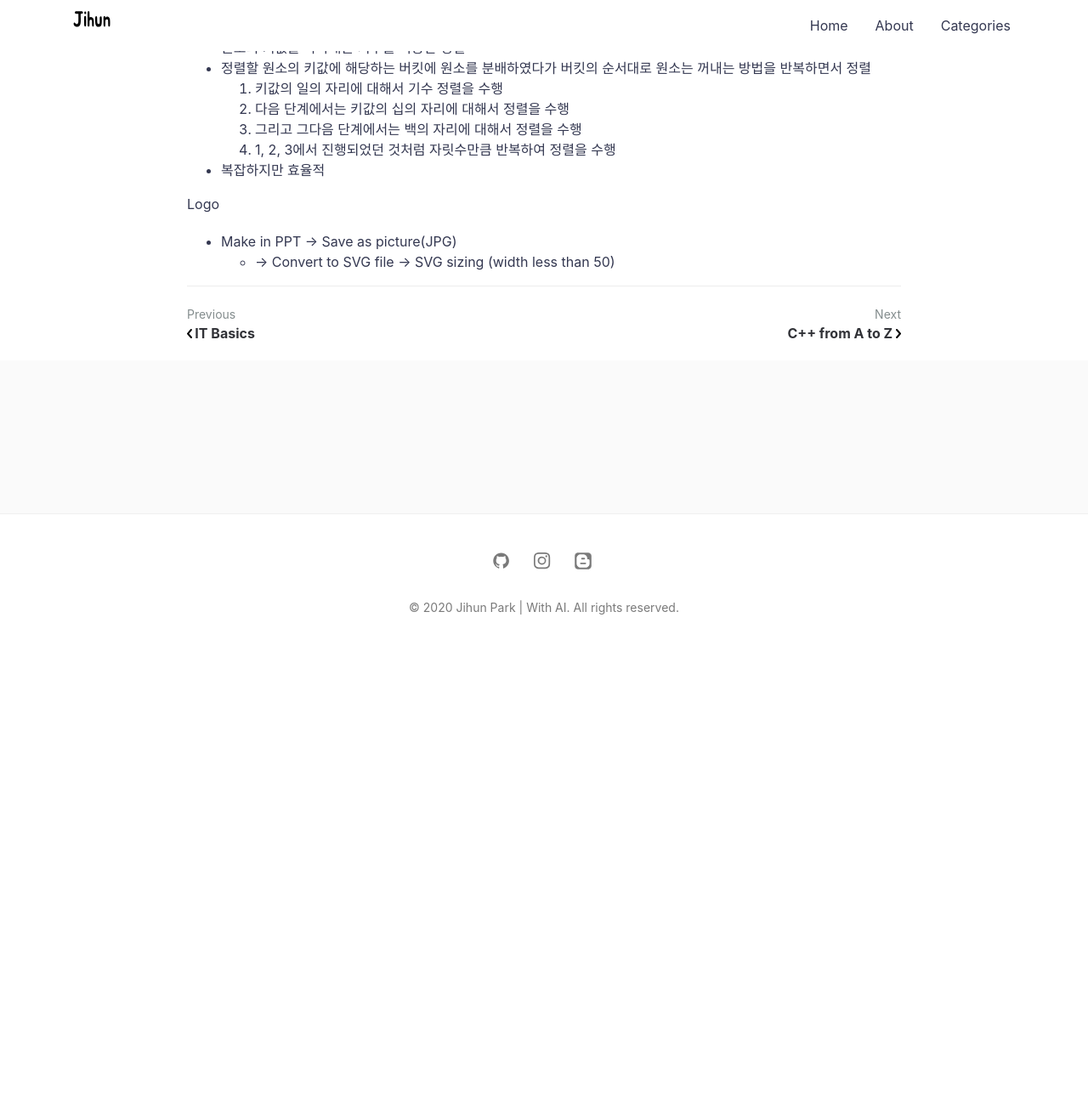
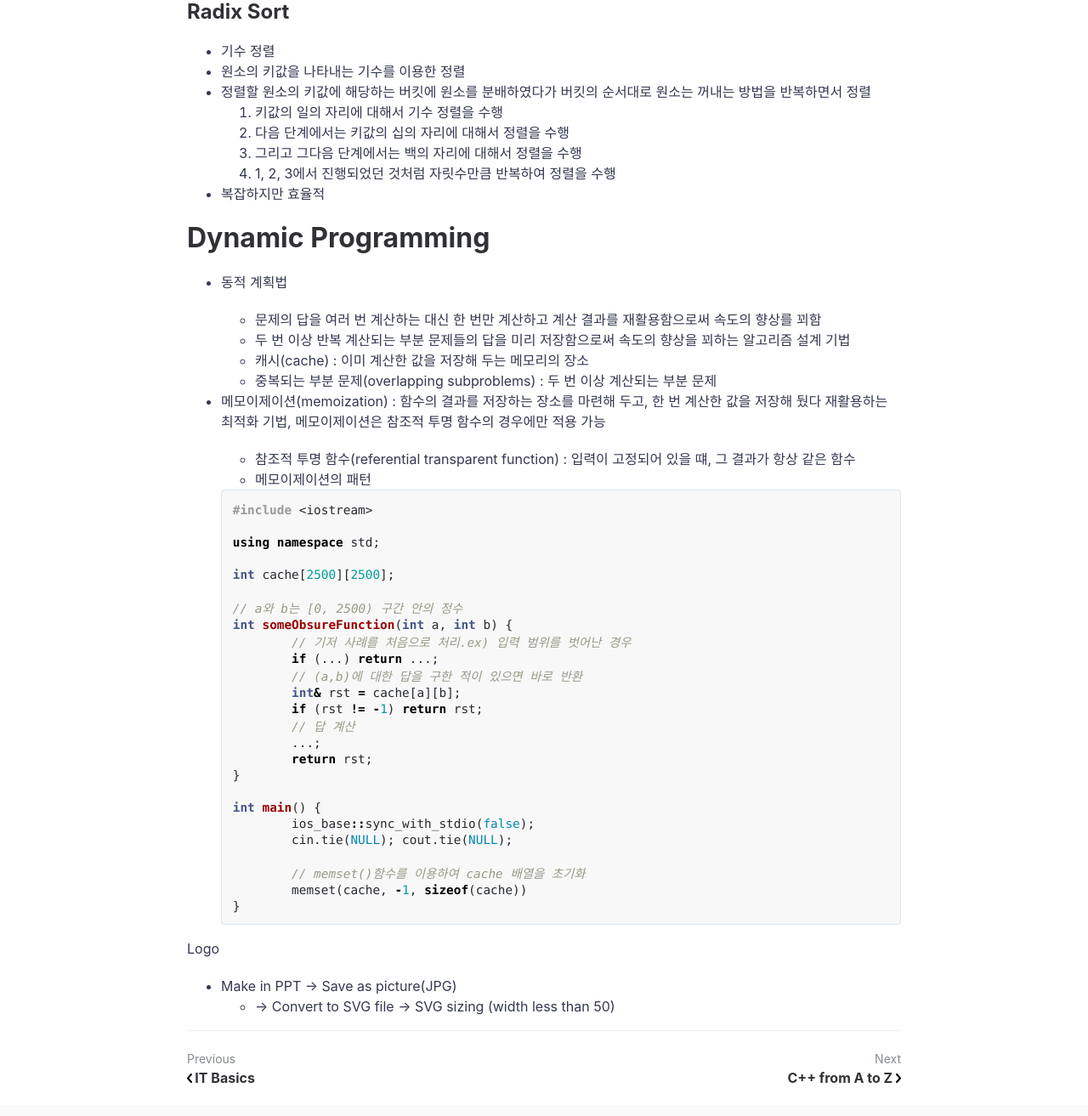
Before and after one commit to jihunparkme/jihunparkme.github.io, a Jekyll site: the page built from _posts/2020-01-06-Algorithm.md, in a window 1280 px wide and 1400 px high, scrolled down 17307 px. Shown: the top 1313 px of the window at 85% size. Built offline with Jekyll 4.4.1, drawn with Linux system fonts in a browser that asks for light colours; comment, search, counter and statistics services are not loaded; before the commit the page ends 18077 px from its top, so only the background shows below that; some of the changed text lies outside the part shown.

Commit message:
Add: add new file

````diff
--- a/_posts/2020-01-06-Algorithm.md
+++ b/_posts/2020-01-06-Algorithm.md
@@ -36,6 +36,8 @@ featured-img: algorithms
   * [Shell Sort](#Shell Sort)
   * [Heap Sort](#Heap Sort)
   * [Radix Sort](#Radix Sort)
+
+* [Dynamic Programming](#Dynamic-Programming)
 
 
 
@@ -810,13 +812,47 @@ featured-img: algorithms
   4. 1, 2, 3에서 진행되었던 것처럼 자릿수만큼 반복하여 정렬을 수행
 - 복잡하지만 효율적
 
+# Dynamic Programming
 
+- 동적 계획법
 
+  - 문제의 답을 여러 번 계산하는 대신 한 번만 계산하고 계산 결과를 재활용함으로써 속도의 향상를 꾀함
+  - 두 번 이상 반복 계산되는 부분 문제들의 답을 미리 저장함으로써 속도의 향상을 꾀하는 알고리즘 설계 기법
+  - 캐시(cache) : 이미 계산한 값을 저장해 두는 메모리의 장소
+  - 중복되는 부분 문제(overlapping subproblems) : 두 번 이상 계산되는 부분 문제
 
+- 메모이제이션(memoization) : 함수의 결과를 저장하는 장소를 마련해 두고, 한 번 계산한 값을 저장해 뒀다 재활용하는 최적화 기법, 메모이제이션은 참조적 투명 함수의 경우에만 적용 가능
 
+  - 참조적 투명 함수(referential transparent function) : 입력이 고정되어 있을 떄, 그 결과가 항상 같은 함수
+  - 메모이제이션의 패턴
 
+  ```c++
+  #include <iostream>
 
+  using namespace std;
 
+  int cache[2500][2500];
+
+  // a와 b는 [0, 2500) 구간 안의 정수
+  int someObsureFunction(int a, int b) {
+  	// 기저 사례를 처음으로 처리.ex) 입력 범위를 벗어난 경우
+  	if (...) return ...;
+  	// (a,b)에 대한 답을 구한 적이 있으면 바로 반환
+  	int& rst = cache[a][b];
+  	if (rst != -1) return rst;
+  	// 답 계산
+  	...;
+  	return rst;
+  }
+
+  int main() {
+  	ios_base::sync_with_stdio(false);
+  	cin.tie(NULL); cout.tie(NULL);
+
+  	// memset()함수를 이용하여 cache 배열을 초기화
+  	memset(cache, -1, sizeof(cache))
+  }
+  ```
 
 
 
````
Also changed, not shown: _posts/2020-01-17-C++.md (line endings or trailing spaces).
